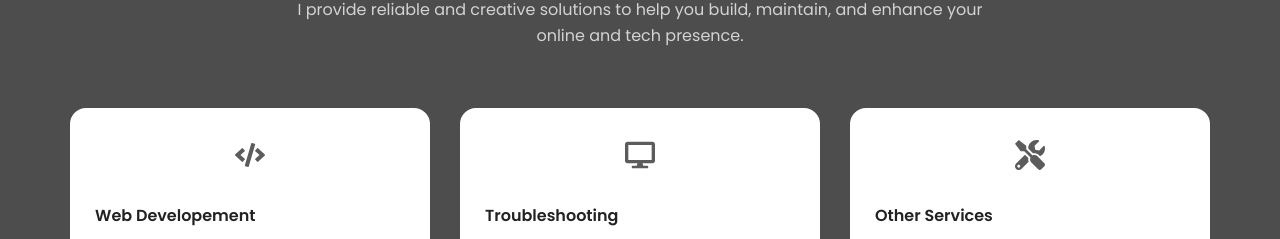
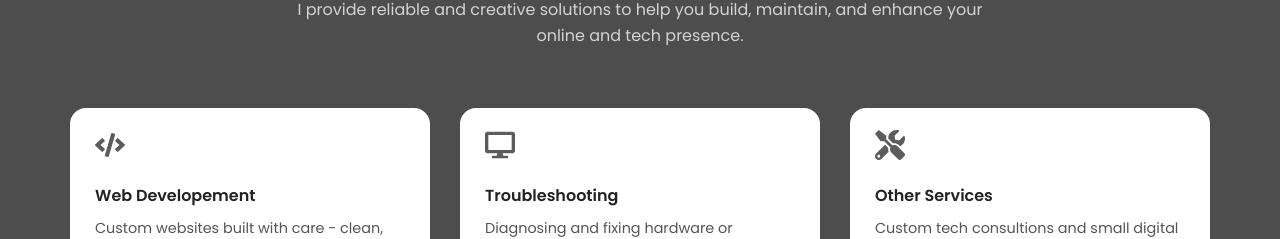
Before and after one commit to karteverything/karteverything2, a Next.js app: page / in a window 1280 px wide. Shown: the part 1740-1979 px from the top of the page. Built offline with nearby package versions, Linux system fonts and the light colour scheme; no server answers; the database is empty.

Commit message:
mv services icon left

```diff
--- a/app/globals.css
+++ b/app/globals.css
@@ -169,7 +169,7 @@ nav a:hover {
     display: flex;
     justify-content:flex-start;
     align-items: center;
-    background-image: url(../public/bg_image.jpg);
+    /*background-image: url(../public/bg_image.jpg);*/
     background-attachment: scroll;
     background-repeat: no-repeat;
     background-position: center;
@@ -454,7 +454,8 @@ ul {
 .icon {
   font-size: 30px;
   color: #5c5c5c;
-  margin: 20px 0;
+  margin: 10px 0;
+  text-align: left;
 }
 
 .details h3 {
```
